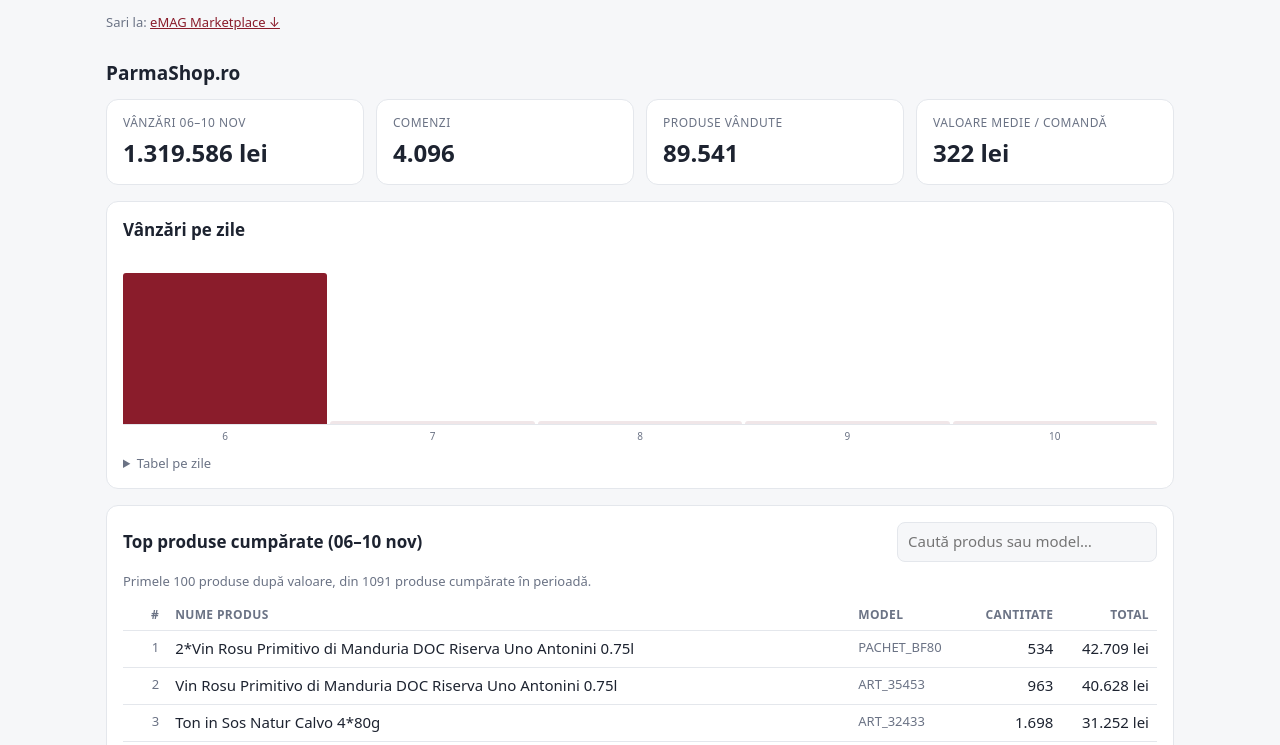
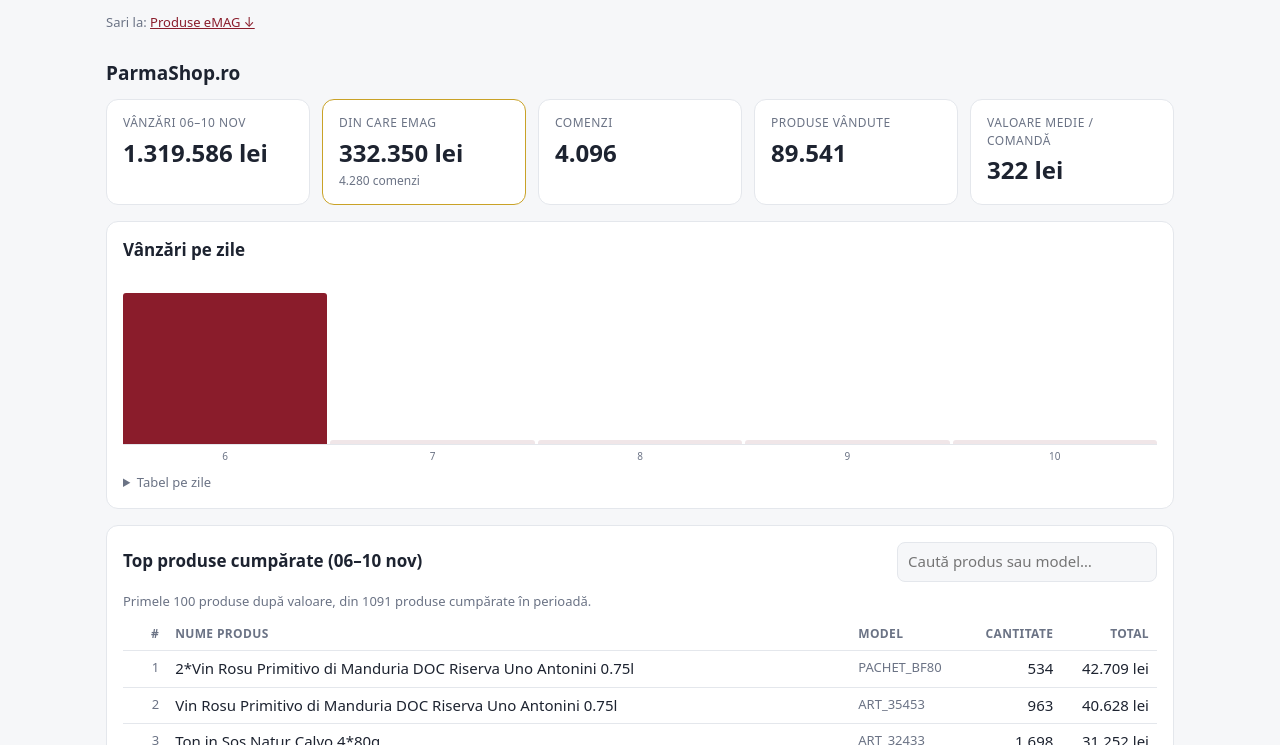
Before and after one commit to Geanta1/bf-drinks, a plain HTML site: page rapoarte/index.html in a window 1280 px wide. Shown: the part 55-800 px from the top of the page. Drawn offline with Linux system fonts and the light colour scheme.

Commit message:
eMAG: doar cifra sus + produse jos

```diff
--- a/rapoarte/index.html
+++ b/rapoarte/index.html
@@ -15,11 +15,13 @@ header{display:flex;flex-wrap:wrap;align-items:baseline;justify-content:space-be
 h1{font-size:22px;margin:0}h2{font-size:17px;margin:0 0 12px}
 .upd{color:var(--muted);font-size:13px}
 .upd b{color:var(--ink)}
-.kpis{display:grid;grid-template-columns:repeat(4,1fr);gap:12px;margin-bottom:16px}
+.kpis{display:grid;grid-template-columns:repeat(5,1fr);gap:12px;margin-bottom:16px}
 .kpi,.card{background:var(--card);border:1px solid var(--line);border-radius:12px}
 .kpi{padding:14px 16px}
 .kpi .l{color:var(--muted);font-size:12px;text-transform:uppercase;letter-spacing:.04em}
 .kpi .v{font-size:24px;font-weight:700;margin-top:4px;font-variant-numeric:tabular-nums}
+.kpi .s{color:var(--muted);font-size:12px;margin-top:2px}
+.kpi.em{border-color:var(--acc2)}
 .card{padding:16px;margin-bottom:16px}
 .chart{display:flex;align-items:flex-end;gap:3px;height:170px;border-bottom:1px solid var(--line);padding-top:18px}
 .col{flex:1;display:flex;flex-direction:column;justify-content:flex-end;align-items:center;height:100%;position:relative;min-width:0}
@@ -51,10 +53,11 @@ details summary{cursor:pointer;color:var(--muted);font-size:13px;margin-top:10px
   <div class="upd">Actualizat: <b id="upd">–</b> · se reîmprospătează automat</div>
 </header>
 <div class="err" id="err"></div>
-<div class="upd" id="nav" style="display:none;margin-bottom:4px">Sari la: <a href="#emag" style="color:var(--acc)">eMAG Marketplace ↓</a></div>
+<div class="upd" id="nav" style="display:none;margin-bottom:4px">Sari la: <a href="#emag" style="color:var(--acc)">Produse eMAG ↓</a></div>
 <h3 class="sec">ParmaShop.ro <small id="psupd"></small></h3>
 <section class="kpis">
   <div class="kpi"><div class="l">Vânzări 06–10 nov</div><div class="v" id="psk1">–</div></div>
+  <div class="kpi em"><div class="l">din care eMAG</div><div class="v" id="emk1">–</div><div class="s" id="emk2">–</div></div>
   <div class="kpi"><div class="l">Comenzi</div><div class="v" id="psk2">–</div></div>
   <div class="kpi"><div class="l">Produse vândute</div><div class="v" id="psk3">–</div></div>
   <div class="kpi"><div class="l">Valoare medie / comandă</div><div class="v" id="psk4">–</div></div>
@@ -80,23 +83,9 @@ details summary{cursor:pointer;color:var(--muted);font-size:13px;margin-top:10px
 </section>
 <div id="emwrap" style="display:none">
 <h3 class="sec" id="emag">eMAG Marketplace <small id="emupd"></small></h3>
-<section class="kpis">
-  <div class="kpi"><div class="l">Vânzări 06–10 nov</div><div class="v" id="emk1">–</div></div>
-  <div class="kpi"><div class="l">Comenzi</div><div class="v" id="emk2">–</div></div>
-  <div class="kpi"><div class="l">Produse vândute</div><div class="v" id="emk3">–</div></div>
-  <div class="kpi"><div class="l">Valoare medie / comandă</div><div class="v" id="emk4">–</div></div>
-</section>
-<section class="card">
-  <h2>Vânzări pe zile</h2>
-  <div class="chart" id="emchart"></div>
-  <div class="days" id="emdays"></div>
-  <details><summary>Tabel pe zile</summary>
-    <div class="scroll"><table><thead><tr><th>Data</th><th class="n">Comenzi</th><th class="n">Produse</th><th class="n">Total</th></tr></thead><tbody id="emdayt"></tbody></table></div>
-  </details>
-</section>
 <section class="card">
   <div class="tools">
-    <h2 style="margin:0">Top produse cumpărate (06–10 nov)</h2>
+    <h2 style="margin:0">Produse vândute pe eMAG (06–10 nov)</h2>
     <input type="search" id="emq" placeholder="Caută produs sau model…">
   </div>
   <div class="upd" id="empinfo" style="margin-bottom:8px"></div>
@@ -127,6 +116,12 @@ function render(x,D){
   $(x+'pinfo').textContent=`Primele ${D.p.length} produse după valoare, din ${D.n} produse cumpărate în perioadă.`;
   renderP(x);
 }
+function renderEm(E){
+  B.em.D=E;const s=E.s;const tot=s.reduce((a,r)=>a+r[3],0),ord=s.reduce((a,r)=>a+r[1],0);
+  $('emk1').textContent=lei(tot);$('emk2').textContent=int(ord)+' comenzi';
+  $('empinfo').textContent=`Primele ${E.p.length} produse după valoare, din ${E.n} produse vândute pe eMAG în perioadă.`;
+  renderP('em');
+}
 function renderP(x){
   const b=B[x],D=b.D;if(!D)return;const q=$(x+'q').value.trim().toLowerCase();
   let rows=D.p.map((r,i)=>({r:i+1,d:r})).filter(o=>!q||(o.d[0]+' '+o.d[1]).toLowerCase().includes(q));
@@ -140,7 +135,7 @@ function renderP(x){
 async function load(){
   try{const r=await fetch('data.json?t='+Date.now(),{cache:'no-store'});if(!r.ok)throw new Error(r.status);const D=await r.json();$('err').style.display='none';
     $('upd').textContent=fmtT(D.u);render('ps',D);
-    if(D.e){$('emwrap').style.display='';$('nav').style.display='';$('emupd').textContent='date eMAG din '+fmtT(D.e.u);render('em',D.e);}
+    if(D.e){$('emwrap').style.display='';$('nav').style.display='';$('emupd').textContent='date eMAG din '+fmtT(D.e.u);renderEm(D.e);}
   }catch(e){$('err').textContent='Nu am putut încărca datele ('+e.message+').';$('err').style.display='block';}
 }
 load();setInterval(load,5*60*1000);
```
